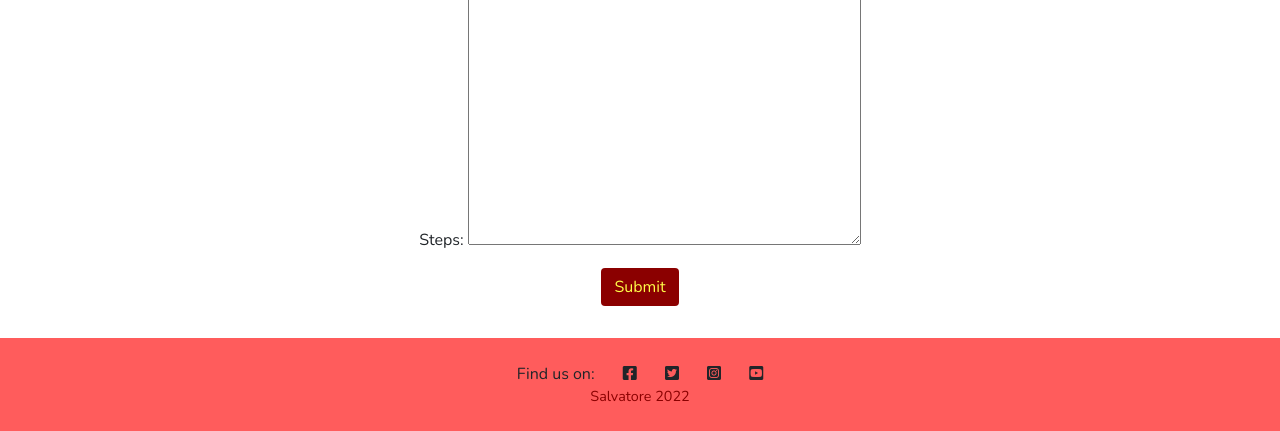
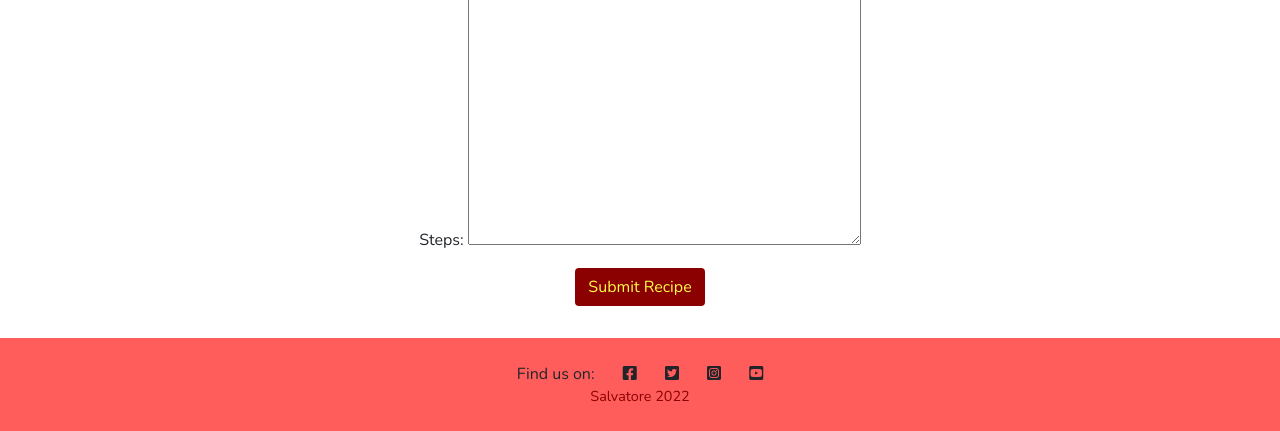
Before and after one commit to Code-Institute-Submissions/saltta-figs_DecResub, a Django app: page /add_recipe/ in a window 1280 px wide. Shown: the part 836-1267 px from the top of the page. Run offline with Django 3.2, Linux system fonts and the light colour scheme; the visitor is signed in with stand-in values (Sample User, id 1).

Commit message:
updated submit button

```diff
--- a/templates/add_recipe.html
+++ b/templates/add_recipe.html
@@ -12,7 +12,7 @@
                     {% csrf_token %}
 
                     {{ form.as_p }}
-                    <input type="submit" class="btn btn-signup">
+                    <input type="submit" class="btn btn-signup" value="Submit Recipe">
                 </form>
             </div>
     </div>
```
